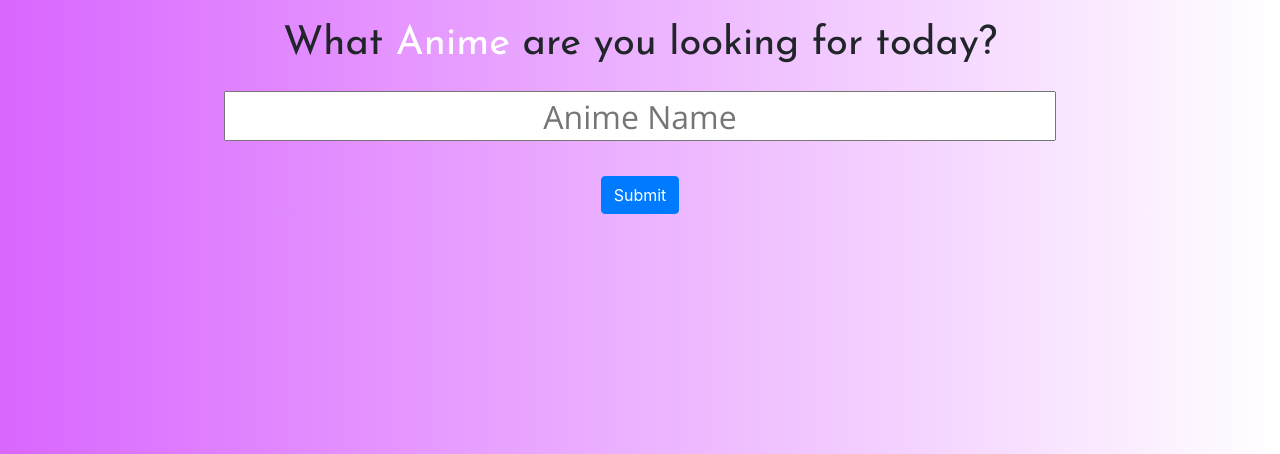
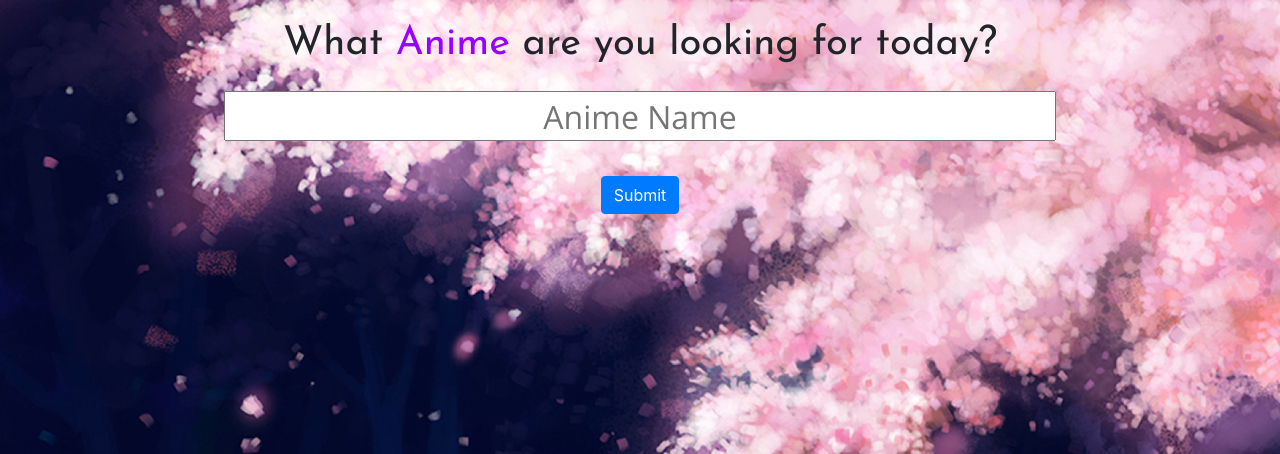
Before and after one commit to ahmadtc1/animeInfo, a Flask app: page /home in a window 1280 px wide. Shown: the top 454 px of the page. Run offline with Flask 2, Linux system fonts and the light colour scheme; some libraries are stand-ins or nearby versions.

Commit message:
resize image and change text color

```diff
--- a/static/home.css
+++ b/static/home.css
@@ -3,7 +3,7 @@
 }
 
 .body {
-    background-image: linear-gradient(90deg, #d966ff, #ffffff)
+    background-image: url('ylia2.jpg'), linear-gradient(90deg, #d966ff, #ffffff);
 }
 
 .anime-input {
@@ -30,5 +30,5 @@
 }
 
 .anime {
-    color: #FFFFFF;
+    color: #9900ff;
 }
```
Also changed, not shown: static/ylia2.jpg.
